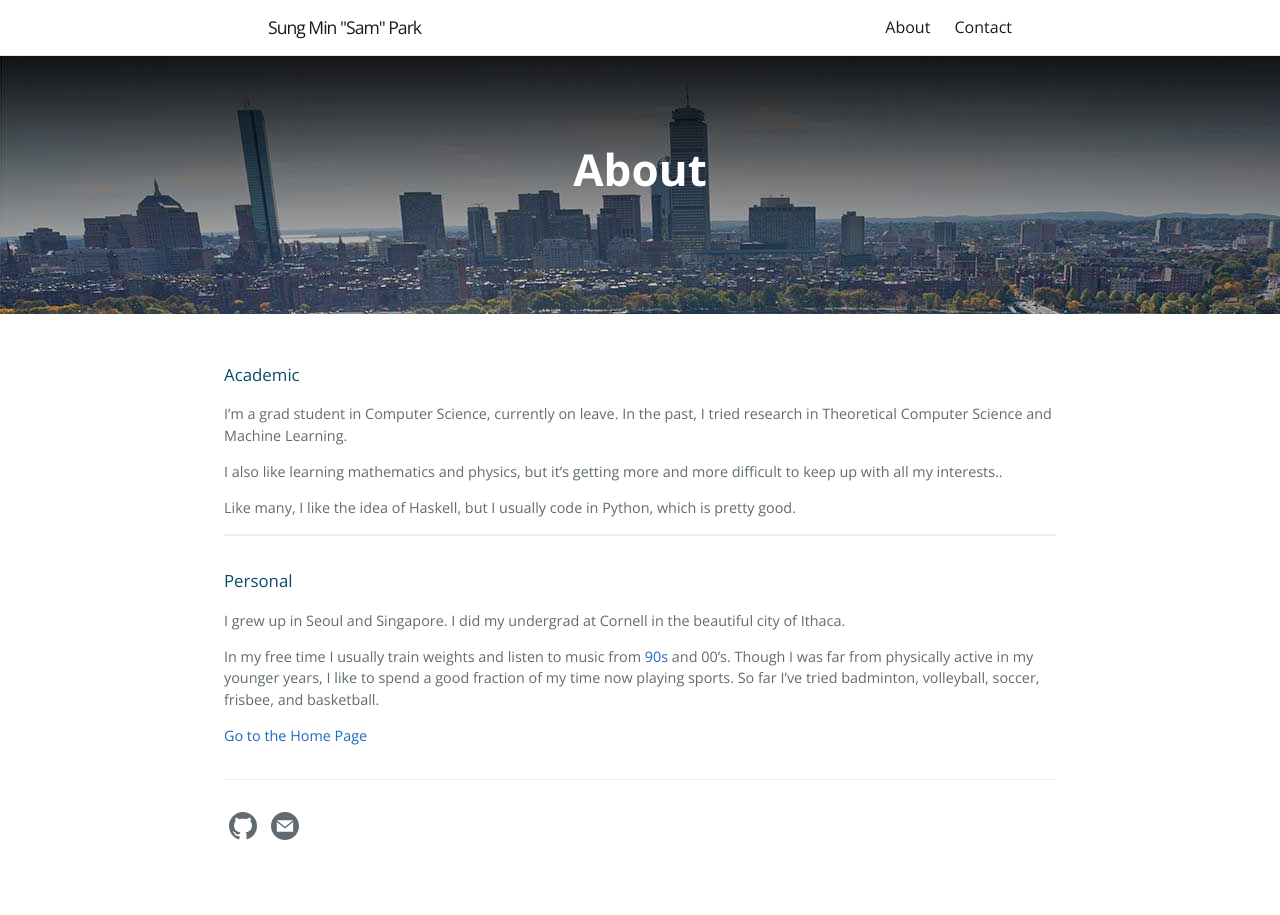
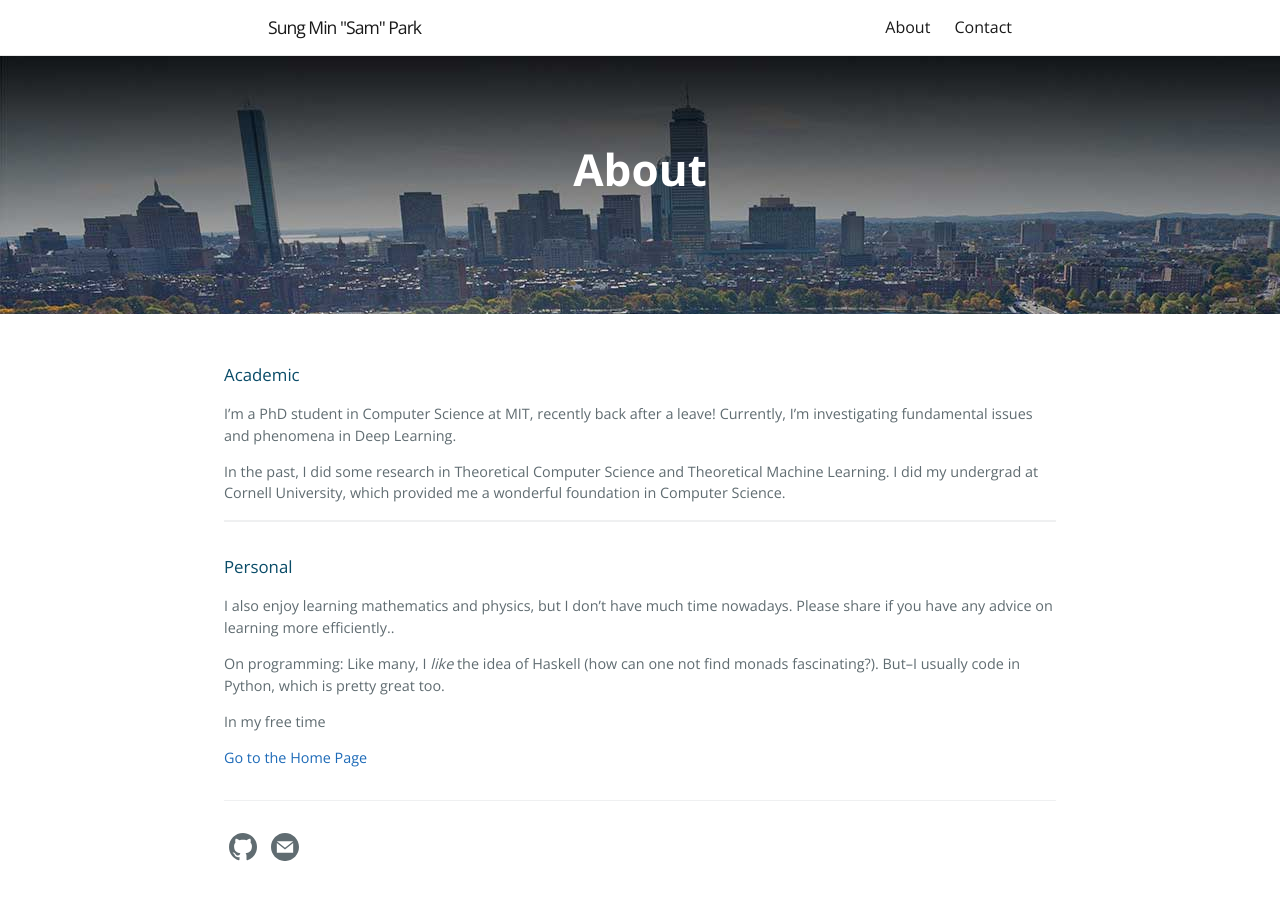
Before and after one commit to sung-max/sung-max.github.io, a Jekyll site: the page built from about.md, in a window 1280 px wide. Built offline with Jekyll 4.4.1, drawn with Linux system fonts in a browser that asks for light colours.

Commit message:
Update about.md

```diff
--- a/about.md
+++ b/about.md
@@ -6,24 +6,20 @@ permalink: /about/
 ---
 ### Academic
 
-I'm a grad student in Computer Science, currently on leave.
-In the past, I tried research in Theoretical Computer Science and Machine Learning.
+I'm a PhD student in Computer Science at MIT, recently back after a leave!
+Currently, I'm investigating fundamental issues and phenomena in Deep Learning.
 
-I also like learning mathematics and physics, but it's getting more and more difficult to keep up with all my interests..
-
-Like many, I like the idea of Haskell, but I usually code in Python, which is pretty good.
+In the past, I did some research in Theoretical Computer Science and Theoretical Machine Learning.
+I did my undergrad at Cornell University, which provided me a wonderful foundation in Computer Science.
 
 ------------
 
 ### Personal
 
-I grew up in Seoul and Singapore.
-I did my undergrad at Cornell in the beautiful city of Ithaca.
+I also enjoy learning mathematics and physics, but I don't have much time nowadays. Please share if you have any advice on learning more efficiently..
 
-In my free time I usually train weights and listen to music from [90s][shes-so-high] and 00's.
-Though I was far from physically active in my younger years, I like to spend a good fraction of my time now playing sports. So far I've tried badminton, volleyball, soccer, frisbee, and basketball.
+On programming: Like many, I _like_ the idea of Haskell (how can one not find monads fascinating?). But--I usually code in Python, which is pretty great too.
 
+In my free time
 
 [Go to the Home Page](../)
-
-[shes-so-high]: https://www.youtube.com/watch?v=_ElORM9O-0U
```
